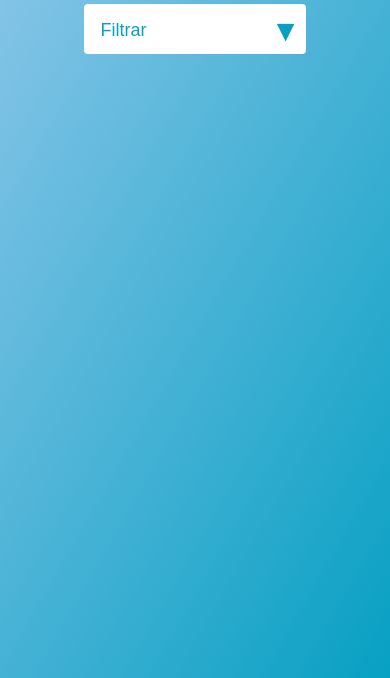
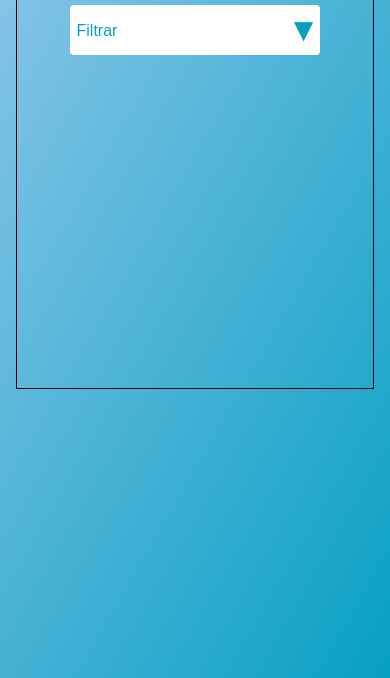
Before and after one commit to paatricksantos/todoList, a plain HTML site: page index.html in a window 390 px wide. Shown: the part 166-844 px from the top of the page. Drawn offline with nearby package versions, Linux system fonts and the light colour scheme.

Commit message:
Mais um ajuste no layout responsivo

```diff
--- a/style.css
+++ b/style.css
@@ -200,6 +200,25 @@ select{
   opacity: 0;
 }
 
+@media only screen and (max-width: 500px) {
+  .container{
+    width: 800px;
+    max-width: 92vw;
+    border: 1px solid;
+  }
+  form{
+    width: 100%;
+  }
+  select{
+    font-size: 16px;
+    padding: .4rem;
+  }
+  .select::after{
+    font-size: 33px;
+    padding: 0px;
+  }
+}
+
 @media only screen and (max-width: 420px) {
   .todo .todo-item {
     font-size: 16px;
```
